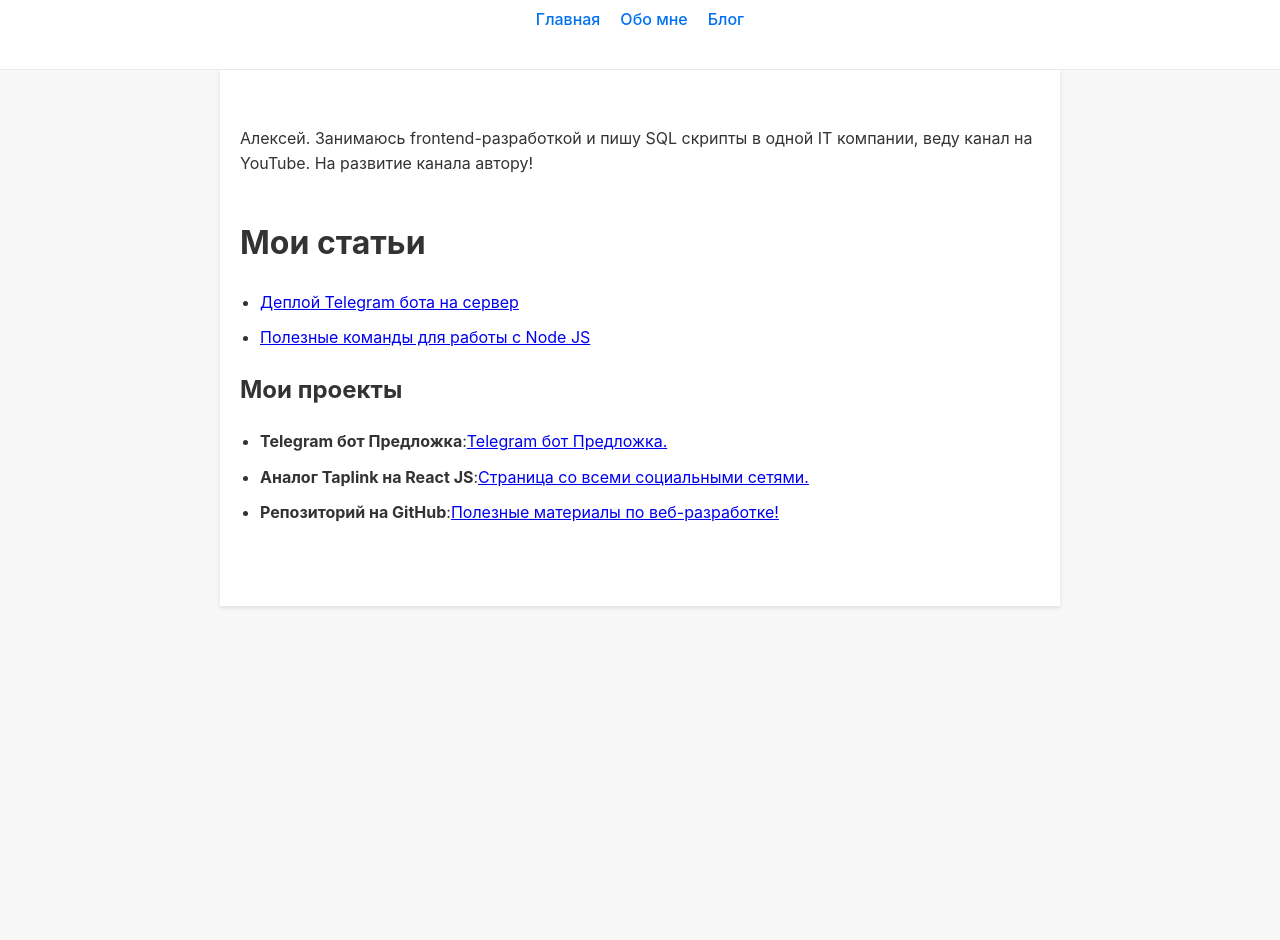
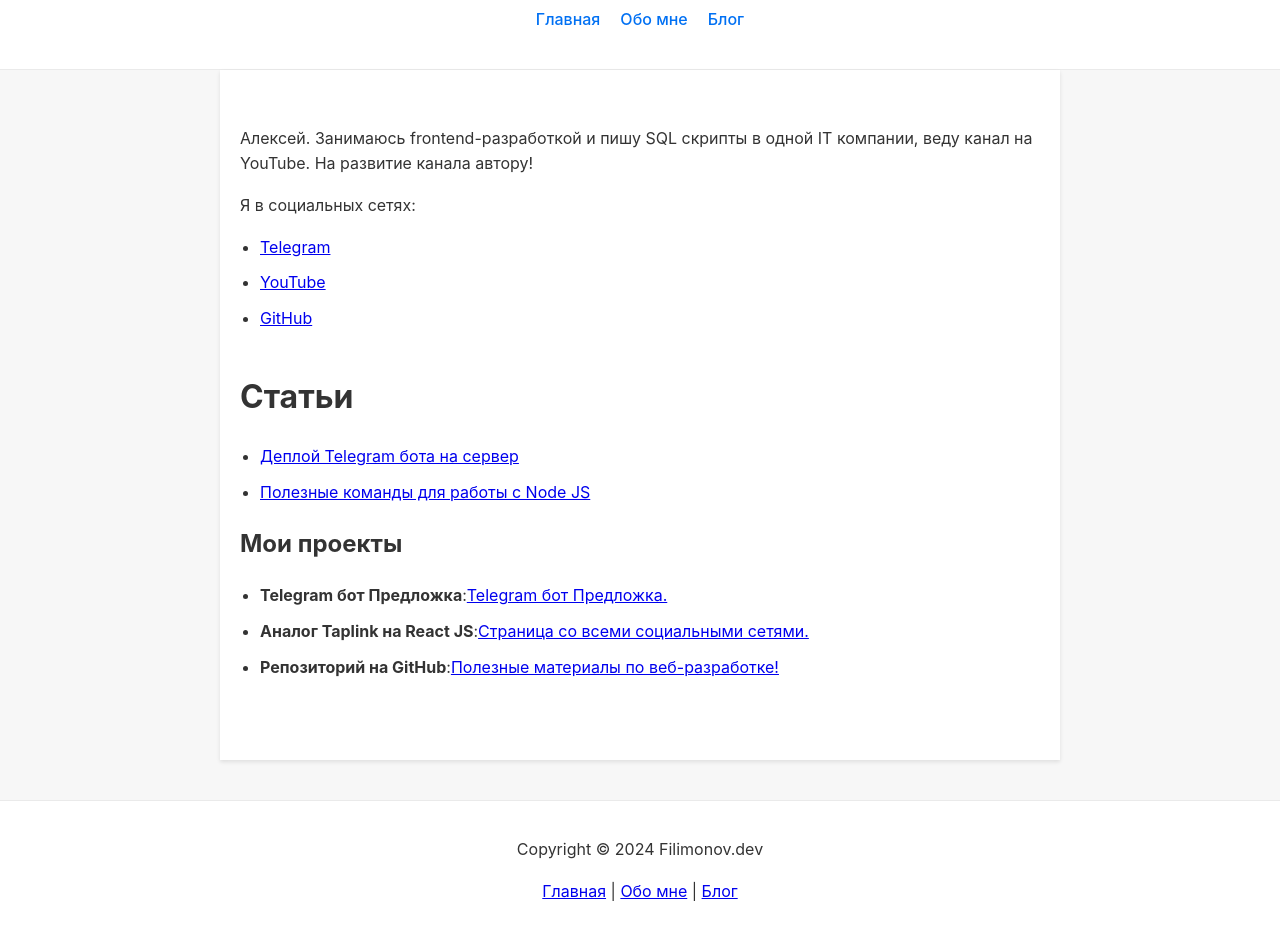
Before and after one commit to FilimonovAlexey/my-nextjs-blog, a Next.js app: page / in a window 1280 px wide. Shown: the part 80-1020 px from the top of the page. Before the commit the page ends 800 px from the top, so only its background shows below. Built offline with nearby package versions, Linux system fonts and the light colour scheme.

Commit message:
Добавлен footer и социальные сети

```diff
--- a/src/app/globals.css
+++ b/src/app/globals.css
@@ -1,22 +1,22 @@
 body {
-  font-family: 'Inter', sans-serif; /* Использование современного шрифта */
-  line-height: 1.6; /* Улучшение читаемости */
+  font-family: 'Inter', sans-serif;
+  line-height: 1.6;
   margin: 0;
   padding: 0;
-  background-color: #f7f7f7; /* Светлый фон */
-  color: #333; /* Темный текст */
+  background-color: #f7f7f7;
+  color: #333;
 }
 
 header {
-  background-color: #fff; /* Белый фон для заголовка */
+  background-color: #fff;
   padding: 20px;
   text-align: center;
-  border-bottom: 1px solid #eaeaea; /* Небольшая тень */
+  border-bottom: 1px solid #eaeaea;
 }
 
 header h1 {
   margin: 0;
-  font-size: 2rem; /* Увеличенный размер шрифта для заголовка */
+  font-size: 2rem;
 }
 
 nav ul {
@@ -24,7 +24,7 @@ nav ul {
   padding: 0;
   display: flex;
   justify-content: center;
-  gap: 20px; /* Расстояние между элементами меню */
+  gap: 20px;
 }
 
 nav li {
@@ -33,8 +33,8 @@ nav li {
 
 nav a {
   text-decoration: none;
-  color: #0070f3; /* Синий цвет ссылок */
-  font-weight: 500; /* Полужирный текст */
+  color: #0070f3;
+  font-weight: 500;
 }
 
 nav a:hover {
@@ -42,23 +42,23 @@ nav a:hover {
 }
 
 main {
-  padding: 40px 20px; /* Отступы для основного контента */
+  padding: 40px 20px;
   max-width: 800px;
   margin: 0 auto;
-  background-color: #fff; /* Белый фон для основного контента */
-  box-shadow: 0 2px 4px rgba(0, 0, 0, 0.1); /* Легкая тень */
+  background-color: #fff;
+  box-shadow: 0 2px 4px rgba(0, 0, 0, 0.1);
 }
 
 section {
-  margin-bottom: 40px; /* Отступы между секциями */
+  margin-bottom: 40px;
 }
 
 h1, h2 {
-  font-weight: 700; /* Жирный текст для заголовков */
+  font-weight: 700;
 }
 
 ul {
-  padding-left: 20px; /* Отступы для списков */
+  padding-left: 20px;
 }
 
 li {
@@ -66,5 +66,13 @@ li {
 }
 
 small {
-  color: #666; /* Светло-серый текст для метаданных */
+  color: #666;
 }
+
+footer {
+  text-align: center;
+  padding: 20px;
+  background-color: #fff;
+  border-top: 1px solid #eaeaea;
+  margin-top: 40px;
+}
--- a/src/app/layout.js
+++ b/src/app/layout.js
@@ -21,6 +21,10 @@ export default function RootLayout({ children }) {
           </nav>
         </header>
         <main>{children}</main>
+        <footer>
+          <p>Copyright © 2024 Filimonov.dev</p>
+          <p><Link href="/">Главная</Link> | <Link href="/about">Обо мне</Link> | <Link href="/blog">Блог</Link></p>
+        </footer>
       </body>
     </html>
   );
--- a/src/app/page.js
+++ b/src/app/page.js
@@ -8,11 +8,15 @@ export default async function Home() {
   return (
     <div>
       <section>
-        <p>
-          Алексей. Занимаюсь frontend-разработкой и пишу SQL скрипты в одной IT компании, веду канал на YouTube. На развитие канала автору!
-        </p>
+        <p>Алексей. Занимаюсь frontend-разработкой и пишу SQL скрипты в одной IT компании, веду канал на YouTube. На развитие канала автору!</p>
+        <p>Я в социальных сетях:</p>
+        <ul>
+          <li><a href="#">Telegram</a></li>
+          <li><a href="#">YouTube</a></li>
+          <li><a href="#">GitHub</a></li>
+        </ul>
       </section>
-      <h1>Мои статьи</h1>
+      <h1>Статьи</h1>
       <ul>
         {allPostsData.map(({ id, date, title }) => (
           <li key={id}>
```
